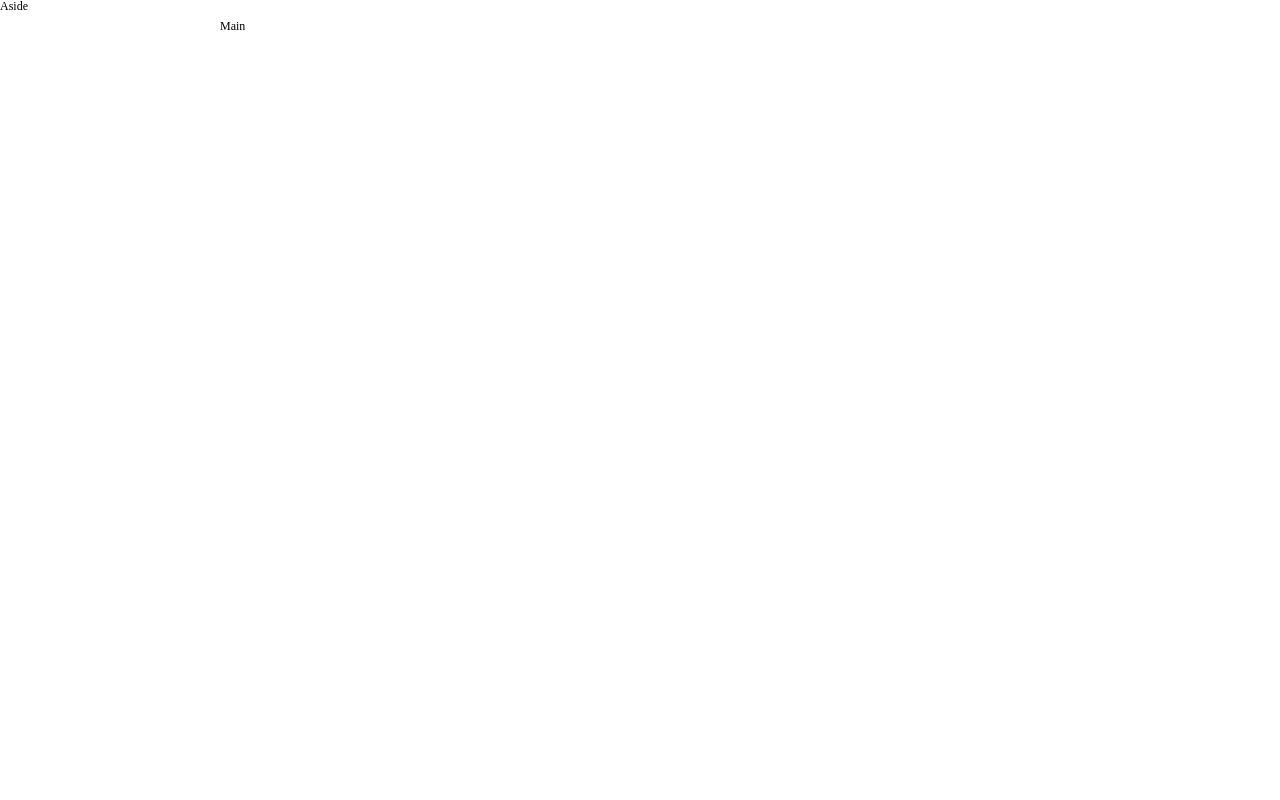
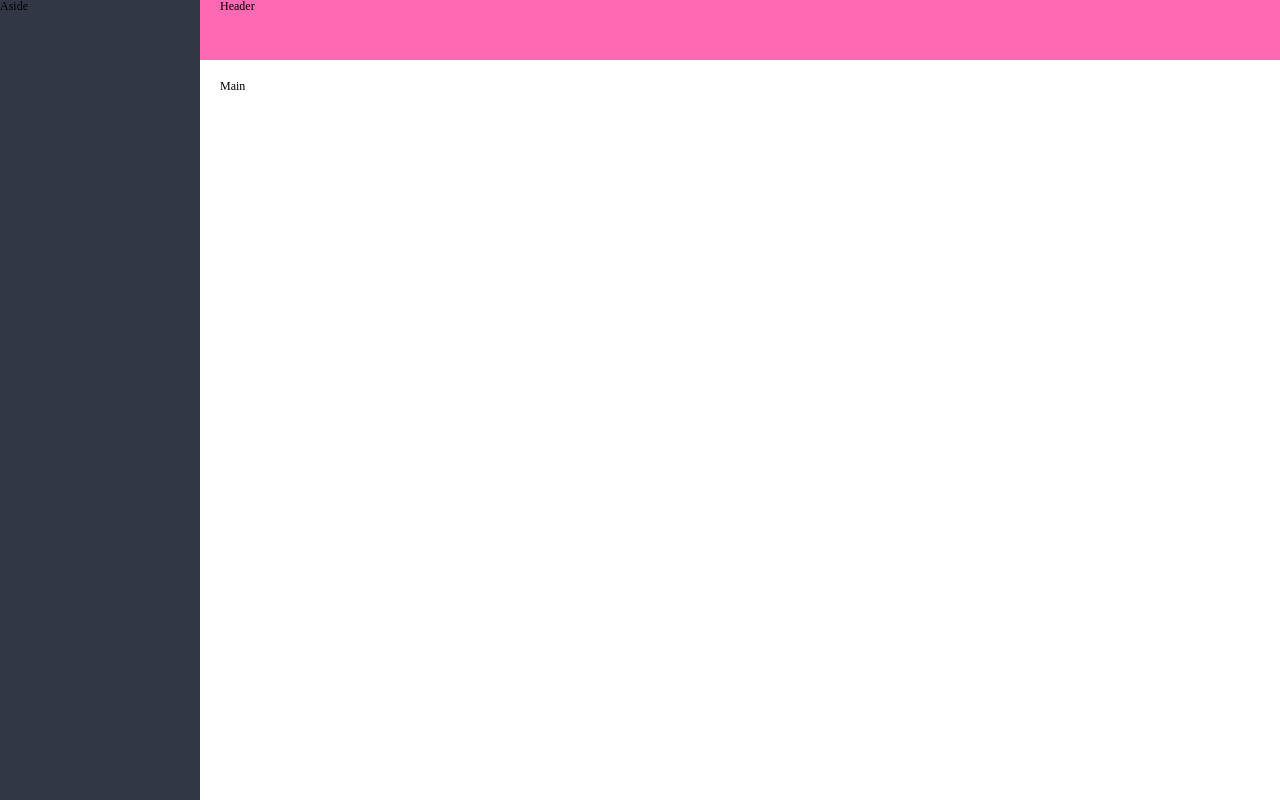
Before and after one commit to amice5200/toutiao-admin, a Vue app: page /#/home in a window 1280 px wide. Built offline with nearby package versions, Linux system fonts and the light colour scheme.

Commit message:
后台首页大体容器布局完成

```diff
--- a/src/views/home/index.vue
+++ b/src/views/home/index.vue
@@ -1,7 +1,16 @@
 <template>
-  <el-container>
-    <el-aside width="200px">Aside</el-aside>
-    <el-main>Main</el-main>
+  <el-container class="my-container">
+    <!-- 左边侧栏 -->
+    <el-aside width="200px" class="my-aside">Aside</el-aside>
+    <!-- 右边内容区 -->
+    <el-main class="my-main">
+      <el-container>
+        <!-- 右边的头部 -->
+        <el-header class="main-header">Header</el-header>
+        <!-- 右边内容区 -->
+        <el-main>Main</el-main>
+      </el-container>
+    </el-main>
   </el-container>
 </template>
 
@@ -9,4 +18,20 @@
 export default {};
 </script>
 
-<style></style>
+<style lang="less">
+.my-container {
+  height: 100%;
+
+  .my-aside {
+    background-color: #323745;
+  }
+
+  .my-main {
+    padding: 0;
+
+    .main-header {
+      background-color: hotpink;
+    }
+  }
+}
+</style>
```
